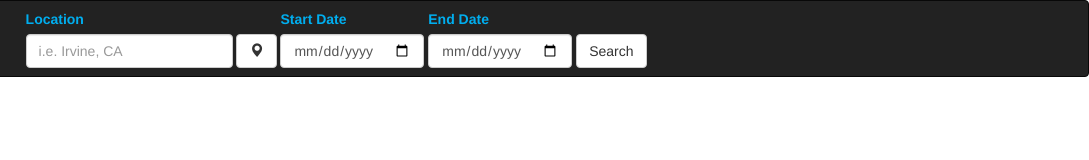
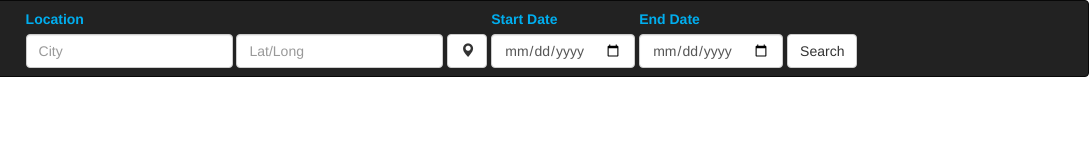
Before and after one commit to dtstrange/Journifi, a plain HTML site: page index2.html in a window 1280 px wide. Shown: the full height of the page, 191-1280 px from the left. Drawn offline with nearby package versions, Linux system fonts and the light colour scheme.

Commit message:
corrected site

```diff
--- a/assets/js/gps.js
+++ b/assets/js/gps.js
@@ -32,8 +32,6 @@ $(document).ready(function() {
 
             $("#latLongInput").val(lat + "," + lng);
 
-            $("#locationinput").val(lat + ", " + lng); //change to different input space (currently being inputted in location input)
-
             console.log("lat: " + lat);
             console.log("lng: " + lng);
         }); //end snapshot
--- a/index2.html
+++ b/index2.html
@@ -46,7 +46,8 @@
                     <div class="form-group">
                         <label for="example-date-input" class="col-form-label">Location</label>
                         <div class="col-10">
-                            <input id="locationinput" type="text" class="form-control" placeholder="i.e. Irvine, CA">
+                            <input id="locationinput" type="text" class="form-control" placeholder="City">
+                            <input id="latLongInput" type="text" class="form-control" placeholder="Lat/Long">
                             <button id="locate" type="button" class="btn btn-default btn-md">
                                 <span class="glyphicon glyphicon-map-marker" aria-hidden="true"></span>
                             </button>
```
